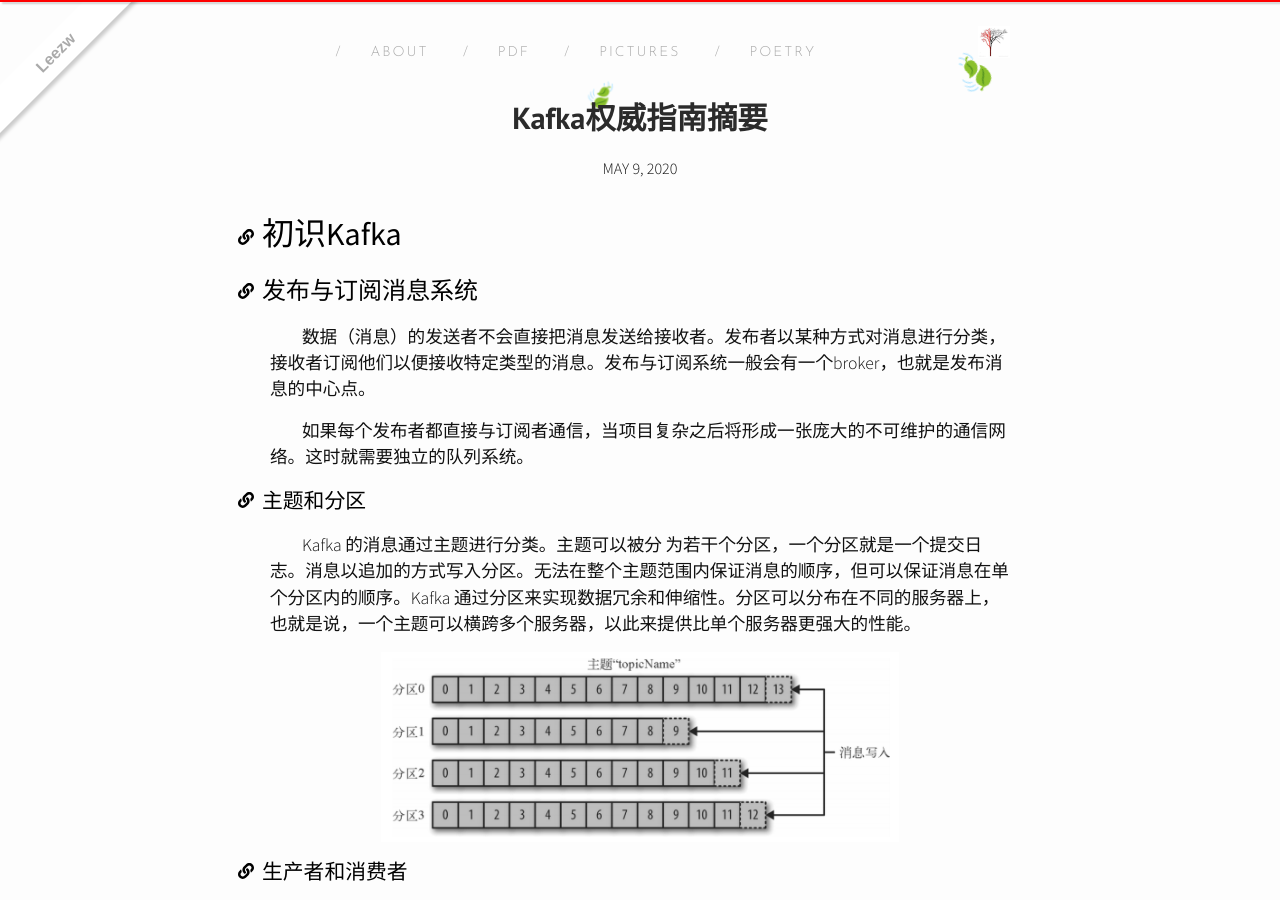
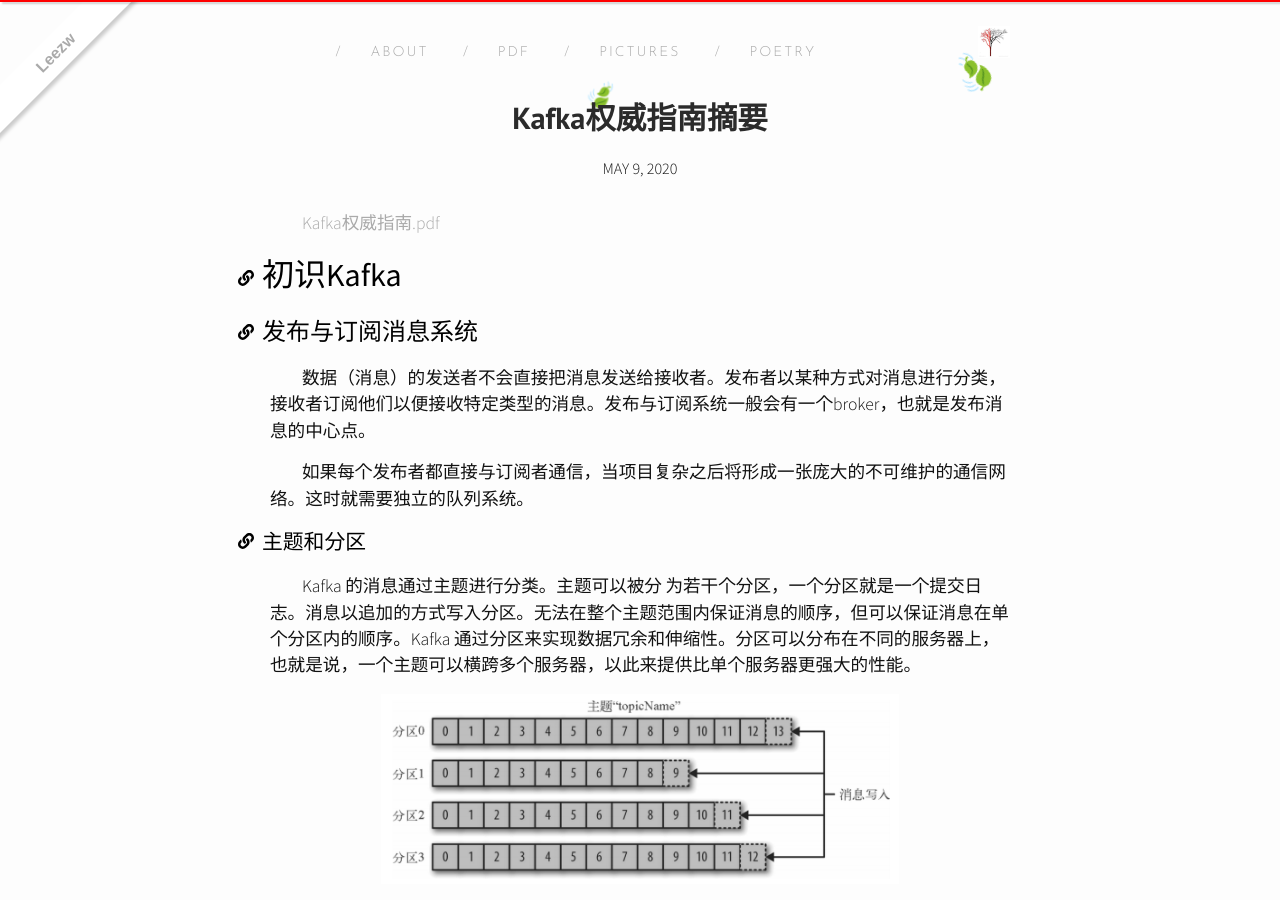
Before and after one commit to quantum-li/quantum-li.github.io, a Jekyll site: the page built from _posts/2020-05-09-kafka-the-definitive-guide.md, in a window 1280 px wide and 900 px high. Built offline with Jekyll 4.4.1, drawn with Linux system fonts in a browser that asks for light colours; nearby versions of some CDN libraries; comment, search, counter and statistics services are not loaded.

Commit message:
Update 2020-05-09-kafka-the-definitive-guide.md

```diff
--- a/_posts/2020-05-09-kafka-the-definitive-guide.md
+++ b/_posts/2020-05-09-kafka-the-definitive-guide.md
@@ -8,6 +8,8 @@ description: Kafka权威指南摘要
 permalink: "/posts/kafka-the-definitive-guide"
 excerpt: 内容全部源自《Kafka权威指南》，取自里面的重点内容摘要。包括为什么选择kafka、控制器、存储等。
 ---
+
+[Kafka权威指南.pdf](https://leezw.net/assets/pdf/Kafka%E6%9D%83%E5%A8%81%E6%8C%87%E5%8D%97.pdf)
 
 # 初识Kafka
 
```
